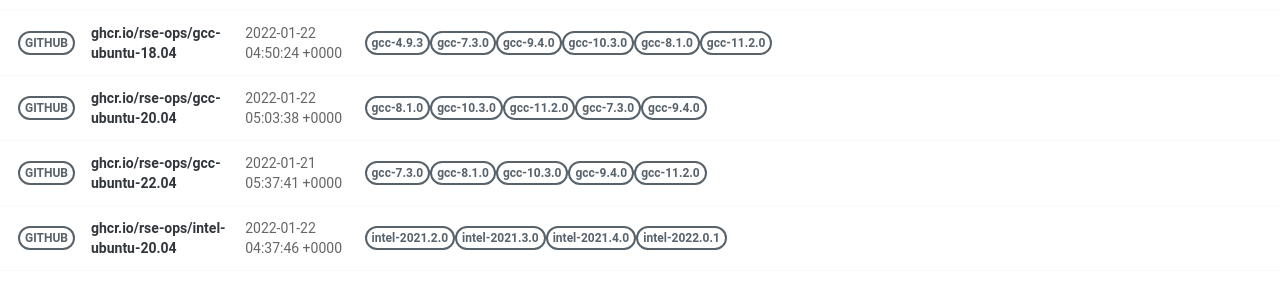
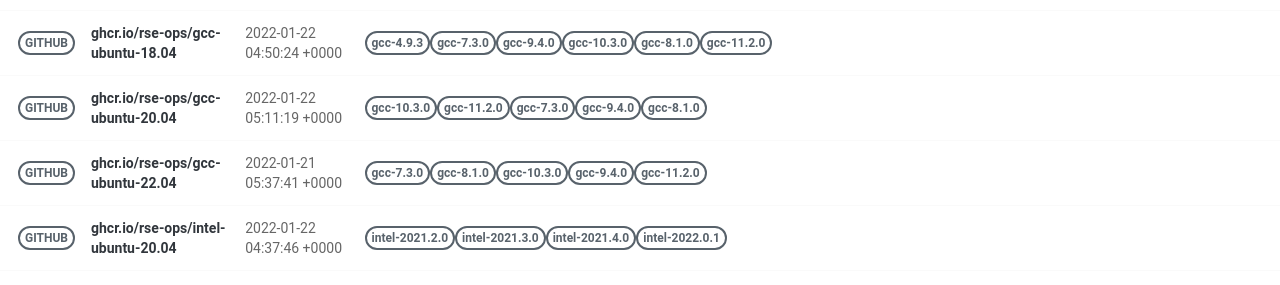
Before and after one commit to rse-ops/docker-images, a Jekyll site: the page built from pages/index.md, in a window 1280 px wide. Shown: the part 581-866 px from the top of the page. Built offline with Jekyll 4.4.1, drawn with Linux system fonts in a browser that asks for light colours; nearby versions of some CDN libraries.

Commit message:
Automated push to update library 2022-01-22

```diff
--- a/_library/ghcr.io-rse-ops-gcc-ubuntu-20.04.md
+++ b/_library/ghcr.io-rse-ops-gcc-ubuntu-20.04.md
@@ -1,14 +1,11 @@
 ---
 layout: container
 name: ghcr.io/rse-ops/gcc-ubuntu-20.04
-updated_at: 2022-01-22 05:03:38.123471
+updated_at: 2022-01-22 05:11:19.927008
 
 
 container_url: https://github.com/orgs/rse-ops/packages/container/package/gcc-ubuntu-20.04
 versions:
- - tag: gcc-8.1.0
-   dockerfile: https://github.com/rse-ops/docker-images/blob/main/ubuntu/gcc/Dockerfile
-   manifest: https://crane.ggcr.dev/manifest/ghcr.io/rse-ops/gcc-ubuntu-20.04:gcc-8.1.0
  - tag: gcc-10.3.0
    dockerfile: https://github.com/rse-ops/docker-images/blob/main/ubuntu/gcc/Dockerfile
    manifest: https://crane.ggcr.dev/manifest/ghcr.io/rse-ops/gcc-ubuntu-20.04:gcc-10.3.0
```
Also changed, not shown: other parts of _library/ghcr.io-rse-ops-gcc-ubuntu-20.04.md (+3 -0 lines).
